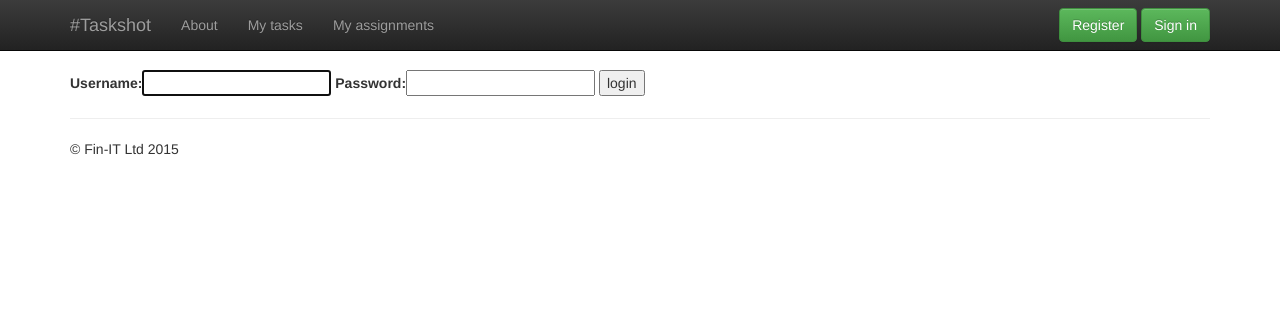
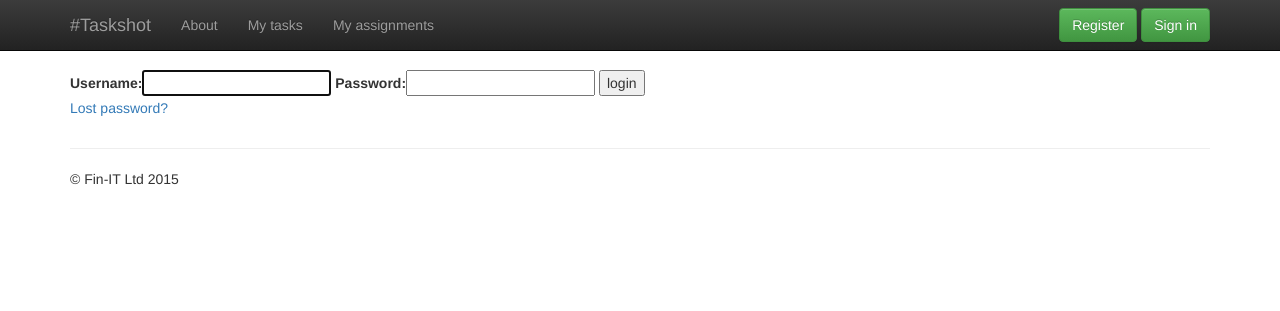
Before and after one commit to lorehov/taskshot, a Django app: page /accounts/login/ in a window 1280 px wide. Shown: the top 311 px of the page. Run offline with Django 3.2, Linux system fonts and the light colour scheme; some libraries are stand-ins or nearby versions.

Commit message:
password reset was added

```diff
--- a/taskshot/urls.py
+++ b/taskshot/urls.py
@@ -17,8 +17,6 @@ from django.conf.urls import include, url
 from django.contrib import admin
 from django.conf import settings
 from django.conf.urls.static import static
-import registration.backends.default.urls
-
 
 urlpatterns = [
     url(r'^', include('tasks.urls')),
--- a/templates/registration/login.html
+++ b/templates/registration/login.html
@@ -26,6 +26,6 @@
         </form>
 
         {# Assumes you setup the password_reset view in your URLconf #}
-{#        <p><a href="{% url 'password_reset' %}">Lost password?</a></p>#}
+        <p><a href="{% url 'user_password_reset' %}">Lost password?</a></p>
     </div>
 {% endblock %}
```
